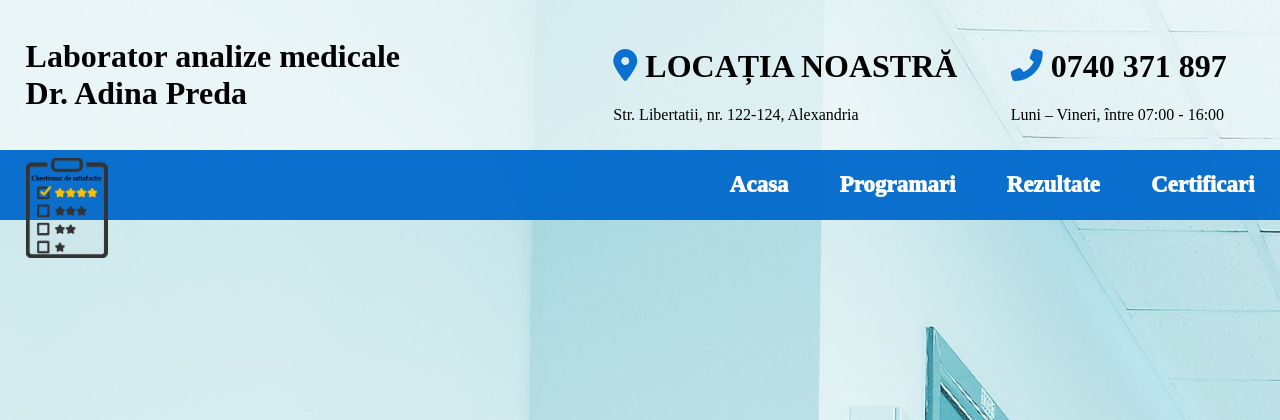
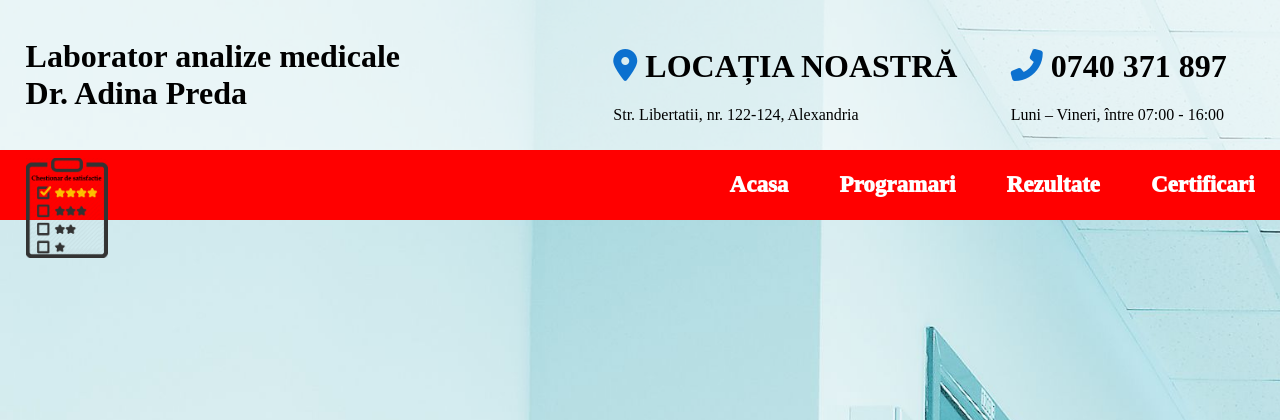
Before and after one commit to PredaMihaiDragos/Facultate, a PHP site: page / in a window 1280 px wide. Shown: the top 420 px of the page. Run offline with PHP 8.4, Linux system fonts and the light colour scheme; some libraries are stand-ins or nearby versions; some web fonts are replaced.

Commit message:
Update style.css

```diff
--- a/Anul 1/TW/Proiect/public/css/style.css
+++ b/Anul 1/TW/Proiect/public/css/style.css
@@ -21,6 +21,7 @@ body {
   padding: 0 0;
   background-color:#f2f2f2;
   overflow-x:hidden;
+  min-width:1100px;
 }
 
 header
@@ -29,6 +30,7 @@ header
   display:flex;
   align-items:center;
   justify-content: space-evenly;
+  min-width:1100px;
   height:150px;
   width: 100vw;
   background-color:rgba(255, 255, 255, 0.6);
@@ -65,6 +67,7 @@ nav {
   background-color:rgba(0, 105, 204, 0.95);
   top:150px;
   position:absolute;
+  min-width:1100px;
   width: 100vw;
   display: flex;
   align-items: center;
@@ -130,6 +133,7 @@ main {
   background-size: cover;
   grid-row-start: 1;
   grid-column: 1 / span 10;
+  min-width:1100px;
   height:calc(100vh - 220px);
   padding-top:220px;
 }
@@ -542,9 +546,19 @@ footer {
 
 
 @media (max-width: 1280px) {
+  body {
+    overflow-x:scroll;
+  }
+  nav {
+    background-color:red;
+  }
 }
 
 @media (max-width: 768px) {
+  nav {
+    background-color:green;
+  }
+
   #grid {
     grid-template-rows: 100vh repeat(6, var(--content-height)) 25px;
     height: calc(var(--content-height) * 7);
```
